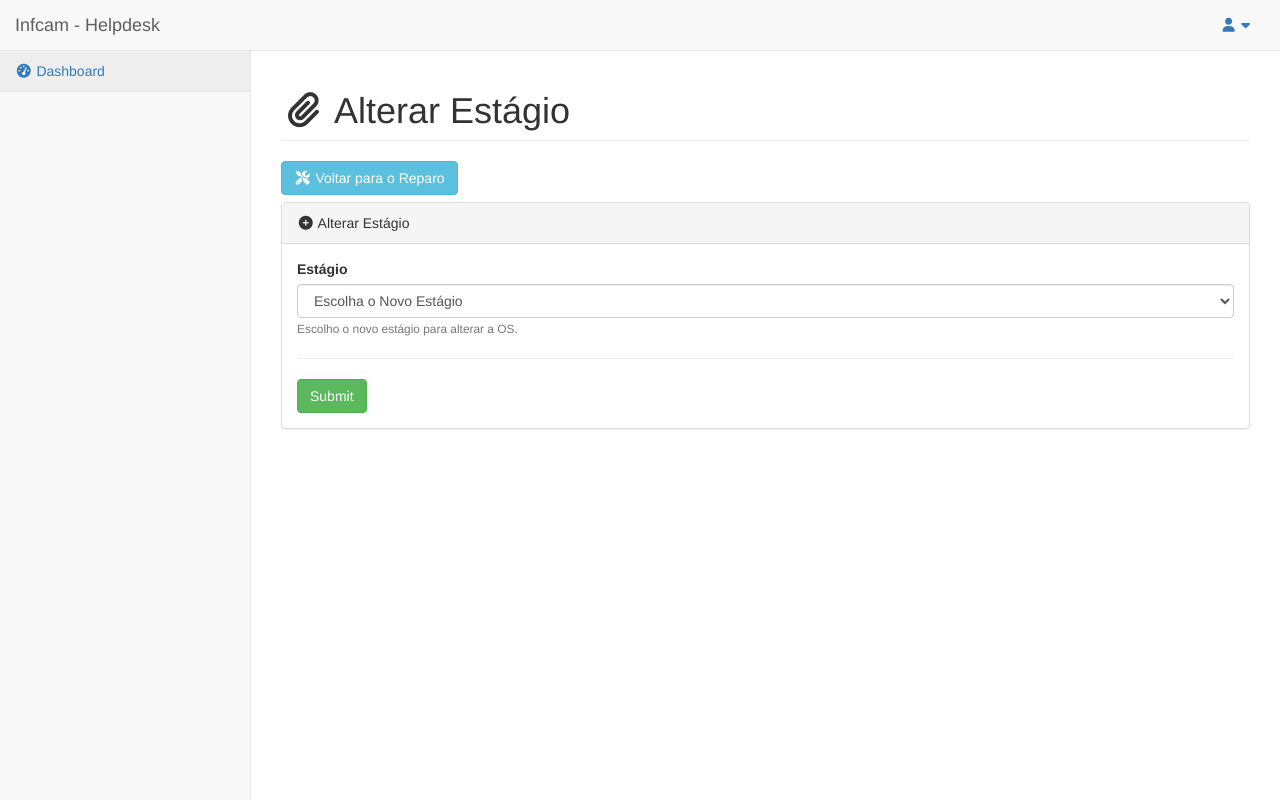
After one commit to TimeNovaData/infcam, a Django app: page /reparo/alterar_estagio/1 in a window 1280 px wide. The commit adds this page. Run offline with Django 3.2, Linux system fonts and the light colour scheme; the visitor is signed in with stand-in values (Sample User, id 1); some libraries are stand-ins or nearby versions.

Commit message:
TRE00016 - Mudar estágio

```diff
--- a/helpdesk/templates/reparo/adicionar_anexo.html
+++ b/helpdesk/templates/reparo/adicionar_anexo.html
@@ -34,8 +34,8 @@
                     {% endif %}
                     <div class="form-group">
                         <label for="anexo">Anexo</label>
-                        <input type="file" name="anexo" accept="image/*" id="anexo">
-                        <small id="descricaoHelp" class="form-text text-muted">
+                        <input type="file" name="anexo" accept="image/*" id="anexo" required>
+                        <small id="anexoHelp" class="form-text text-muted">
                             Insira um anexo para enviar para o reparo.
                         </small>
                     </div>
--- /dev/null
+++ b/helpdesk/templates/reparo/alterar_estagio.html
@@ -0,0 +1,72 @@
+{% extends "base_infcam.html" %}
+{% load static %}
+{% load bootstrap %}
+
+{% block content %}
+
+<div class="row">
+    <div class="col-lg-12">
+        <h1 class="page-header"><i class="fas fa-paperclip fa-fw"></i> {{title}}</h1>
+    </div>
+    <!-- /.col-lg-12 -->
+</div>
+
+<div class="row">
+    <div class="col-lg-12">
+        <a href="{% url 'detalhar_reparo' reparo %}" class="btn btn-info"><i class="fas fa-tools fa-fw"></i> Voltar para o Reparo</a>
+    </div>
+    <hr>
+</div>
+
+<div class="row">
+    <div class="col-lg-12">
+        <form action="{% url 'alterar_estagio' reparo %}" method="post">
+            <div class="panel panel-default">
+                <div class="panel-heading">
+                    <i class="fas fa-plus-circle fa-fw"></i> Alterar Estágio
+                </div>
+                <div class="panel-body">
+                    {% csrf_token %}
+                    {% if erro %}
+                        <div class="alert alert-danger" role="alert">
+                            {{erro}}
+                        </div>
+                    {% endif %}
+                    <div class="form-group">
+                        <label for="estagio">Estágio</label>
+                        <select class="form-control" id="estagio" name="estagio" required>
+                            <option value="">Escolha o Novo Estágio</option>
+                            <option value="novo">Novo/Aguardando Avaliação do Técnico</option>
+                            <option value="analise">Em Análise</option>
+                            <option value="draft">Orçamento Pronto</option>
+                            <option value="aguardando_aprovacao">Aguardando Aprovação</option>
+                            <option value="cancel">Cancelado/Não Aprovado</option>
+                            <option value="confirmed">Aprovado</option>
+                            <option value="aguardando_retorno">Avisado Aguardando Retorno</option>
+                            <option value="teste">Em Teste</option>
+                            <option value="condenado">Sem Reparo/Condenado</option>
+                            <option value="under_repair">Em Reparo</option>
+                            <option value="waiting_stock">Aguardando Peças</option>
+                            <option value="waiting_withdrawal">Pronto/Aguardando Retirada</option>
+                            <option value="done">Reparado/Entregue</option>
+                            <option value="devolvido">Devolvido/Sem Reparo</option>
+                            <option value="montar_devolver">Montar P/ Devolver</option>
+                            <option value="descartado">Equipamento Descartado</option>
+                            <option value="garantia">Em Garantia</option>
+                            <option value="contato_sem_sucesso">Tentativa de Contato S/ Sucesso</option>
+                            <option value="2binvoiced">Para ser Faturado</option>
+                            <option value="invoice_except">Exceção de Faturamento</option>
+                        </select>
+                        <small id="estagioHelp" class="form-text text-muted">
+                            Escolho o novo estágio para alterar a OS.
+                        </small>
+                    </div>
+                    <hr>
+                    <input type="submit" class="btn btn-success" type="Salvar" />
+                </div>
+            </div>
+        </form>
+        <!-- /.panel -->
+    </div>
+</div>
+{% endblock content %}
--- a/helpdesk/templates/reparo/detalhe.html
+++ b/helpdesk/templates/reparo/detalhe.html
@@ -15,6 +15,7 @@
 <div class="row">
     <div class="col-lg-12">
         <a href="{% url 'adicionar_anexo' reparo.id %}" class="btn btn-info"><i class="fas fa-paperclip fa-fw"></i> Adicionar Anexo</a>
+        <a href="{% url 'alterar_estagio' reparo.id %}" class="btn btn-info"><i class="fas fa-paperclip fa-fw"></i> Alterar Estágio</a>
     </div>
     <hr>
 </div>
--- a/helpdesk/urls.py
+++ b/helpdesk/urls.py
@@ -7,7 +7,8 @@ from .views import (
     novo_reparo,
     dashboard_tecnico,
     detalhar_reparo,
-    adicionar_anexo
+    adicionar_anexo,
+    alterar_estagio
 )
 
 urlpatterns = [
@@ -15,6 +16,7 @@ urlpatterns = [
     path('dashboard_tecnico/', dashboard_tecnico, name='dashboard_tecnico'),
     path('reparo/<int:reparo>', detalhar_reparo, name='detalhar_reparo'),
     path('reparo/adicionar_anexo/<int:reparo>', adicionar_anexo, name='adicionar_anexo'),
+    path('reparo/alterar_estagio/<int:reparo>', alterar_estagio, name='alterar_estagio'),
     path('usuario/', vincular_usuario, name='vincular_usuario'),
     path('dados_pessoais/', dados_pessoais, name='dados_pessoais'),
     path('novo_reparo/', novo_reparo, name='novo_reparo'),
--- a/helpdesk/views.py
+++ b/helpdesk/views.py
@@ -10,7 +10,7 @@ from django.contrib.auth.decorators import login_required
 from odoo.models import Odoo
 from odoo.models import OdooParceiro
 from odoo.api_client.parceiro import get_parceiro, get_id_parceiro
-from odoo.api_client.reparo import get_reparo, get_reparos, get_ultimos_reparos, criar_reparo, get_reparos_tecnico
+from odoo.api_client.reparo import get_reparo, get_reparos, get_ultimos_reparos, criar_reparo, get_reparos_tecnico, alterar_estagio_reparo
 from odoo.api_client.anexo import criar_anexo
 
 
@@ -172,6 +172,52 @@ def adicionar_anexo(request, reparo):
             )
 
 
+@login_required
+def alterar_estagio(request, reparo):
+    if not request.user.has_perm('helpdesk.tecnico_infcam'):
+        return HttpResponseForbidden()
+    else:
+        if request.method == 'POST':
+            try:
+                odoo = Odoo.objects.get(id=1)
+                models = odoo.conectar()
+
+                estagio = request.POST.get('estagio', None)
+
+                mudanca = alterar_estagio_reparo(odoo, models, reparo, estagio)
+                if mudanca:
+                    return redirect(reverse_lazy('detalhar_reparo', kwargs={'reparo': reparo}))
+                else:
+                    return render(
+                        request,
+                        'reparo/alterar_estagio.html',
+                        {
+                            'title': 'Alterar Estágio',
+                            'reparo': reparo,
+                            'erro': 'Erro ao alterar estágio, contacte o administrador!'
+                        }
+                    )
+            except:
+                return render(
+                    request,
+                    'reparo/alterar_estagio.html',
+                    {
+                        'title': 'Alterar Estágio',
+                        'reparo': reparo,
+                        'erro': 'Erro ao alterar estágio, contacte o administrador!'
+                    }
+                )
+        else:
+            return render(
+                request,
+                'reparo/alterar_estagio.html',
+                {
+                    'title': 'Alterar Estágio',
+                    'reparo': reparo,
+                }
+            )
+
+
 
 @login_required
 @validar_acesso
```
Also changed, not shown: odoo/api_client/reparo.py (+16 -0 lines).
